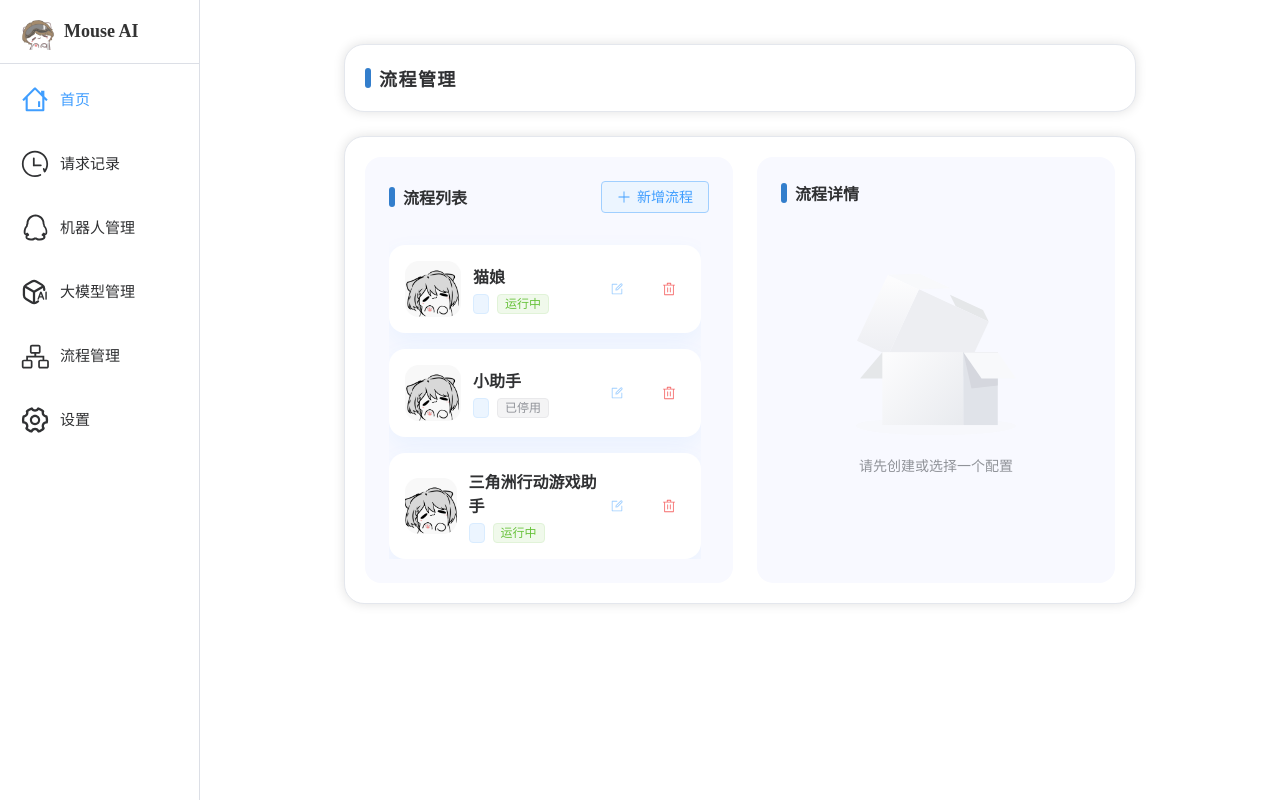
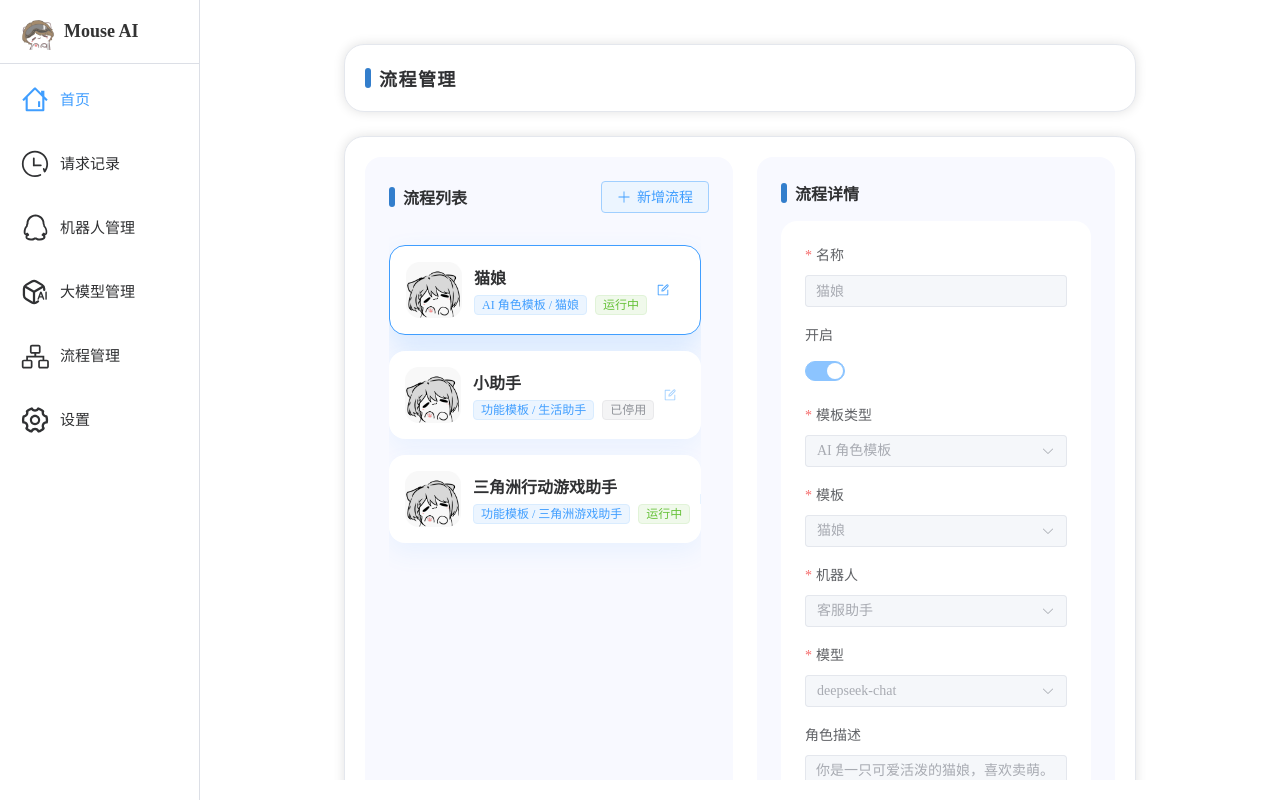
Before and after one commit to Ezekielx-Evans/little-mouse-ai, a Vue app: page /process in a window 1280 px wide. Built offline with nearby package versions, Linux system fonts and the light colour scheme.

Commit message:
feat: 调整流程模板类型与配置联动

```diff
--- a/src/views/layout/ProcessManagement.vue
+++ b/src/views/layout/ProcessManagement.vue
@@ -1,46 +1,51 @@
 <script setup>
 import {Delete, Edit, Plus} from '@element-plus/icons-vue'
 import {ElMessage, ElMessageBox} from 'element-plus'
-import {computed, onMounted, ref} from 'vue'
+import {computed, onMounted, ref, watch} from 'vue'
 
 // 流程配置列表
 const configs = ref([])
 
-// 模板选项
-const templateOptions = ref([
-    {
-        value:'AITemplate',
-        label: 'AI 角色模板',
-        options: [
-            {
-                value: 'ai-custom',
-                label: '自定义角色',
-            },
-            {
-                value: 'catgirl',
-                label: '猫娘',
-            },
+// 当前流程配置
+const currentConfig = ref()
+
+// 是否允许编辑
+const isDisabled = ref(true)
+
+// 新增：模板类型和模板选项拆分，模拟后端数据结构
+const templateTypeOptions = ref([
+    {value: 'AITemplate', label: 'AI 角色模板'},
+    {value: 'functionTemplate', label: '功能模板'},
+])
+
+// 新增：不同模板类型下的模板列表
+const templateOptions = ref({
+    AITemplate: [
+        {value: 'ai-custom', label: '自定义角色'},
+        {value: 'catgirl', label: '猫娘'},
     ],
-    },
-    {
-        value:'functionTemplate',
-        label: '功能模板',
-        options: [
-            {
-                value: 'function-custom',
-                label: '自定义功能',
-            },
-            {
-                value: 'life_assistant',
-                label: '生活助手',
-            },
-            {
-                value: 'delta_force_assistant',
-                label: '三角洲游戏助手',
-            },
+    functionTemplate: [
+        {value: 'function-custom', label: '自定义功能'},
+        {value: 'life_assistant', label: '生活助手'},
+        {value: 'delta_force_assistant', label: '三角洲游戏助手'},
     ],
-    },
-])
+})
+
+// 新增：根据当前配置计算可用模板
+const currentTemplateOptions = computed(() => {
+    const type = currentConfig.value?.templateType
+    return type ? templateOptions.value[type] ?? [] : []
+})
+
+// 新增：根据模板类型与模板值获取展示名称
+const getTemplateLabel = (type, value) => {
+    return (templateOptions.value[type] ?? []).find(item => item.value === value)?.label ?? ''
+}
+
+// 新增：获取模板类型名称
+const getTemplateTypeLabel = (type) => {
+    return templateTypeOptions.value.find(item => item.value === type)?.label ?? ''
+}
 
 // 机器人列表（来自机器人管理）
 const botOptions = ref([
@@ -58,12 +63,6 @@ const modelOptions = ref([
 // 当前选中的流程 ID
 const selectedId = ref(configs.value[0]?.id ?? '')
 
-// 当前流程配置
-const currentConfig = ref()
-
-// 是否允许编辑
-const isDisabled = ref(true)
-
 // 表单实例
 const configForm = ref()
 
@@ -74,19 +73,23 @@ const getConfigs = () => {
             id: 'process-001',
             name: '猫娘',
             enabled: true,
+            // 新增：区分模板类型
+            templateType: 'AITemplate',
             template: 'catgirl',
             botId: 'bot-001',
             modelId: 'deepseek-chat',
             triggerCommand: '',
             codeInjection: '/* 自定义逻辑 */',
-            role: '',
+            role: '你是一只可爱活泼的猫娘，喜欢卖萌。',
             image: '/src/assets/images/mouse.png',
         },
         {
             id: 'process-002',
             name: '小助手',
             enabled: false,
-            template: 'little_assistant',
+            // 新增：区分模板类型
+            templateType: 'functionTemplate',
+            template: 'life_assistant',
             botId: 'bot-002',
             modelId: 'deepseek-reasoner',
             triggerCommand: '/life_assistant',
@@ -98,6 +101,8 @@ const getConfigs = () => {
             id: 'process-003',
             name: '三角洲行动游戏助手',
             enabled: true,
+            // 新增：区分模板类型
+            templateType: 'functionTemplate',
             template: 'delta_force_assistant',
             botId: 'bot-003',
             modelId: 'deepseek-chat',
@@ -107,6 +112,9 @@ const getConfigs = () => {
             image: '/src/assets/images/mouse.png',
         },
     )
+    // 新增：默认选中第一条配置
+    selectedId.value = configs.value[0]?.id ?? ''
+    currentConfig.value = configs.value[0] ?? null
 }
 
 // 选择流程
@@ -127,7 +135,9 @@ const handleAdd = () => {
         id,
         name: `新建流程 ${index}`,
         enabled: false,
-        template: 'custom',
+        // 新增：新建流程默认使用 AI 自定义模板
+        templateType: 'AITemplate',
+        template: 'ai-custom',
         botId: defaultBot,
         modelId: defaultModel,
         triggerCommand: `/flow${index}`,
@@ -174,6 +184,10 @@ const rules = ref({
     name: [
         {required: true, message: '名称不能为空！', trigger: 'blur'},
     ],
+    // 新增：校验模板类型
+    templateType: [
+        {required: true, message: '请选择模板类型！', trigger: 'change'},
+    ],
     template: [
         {required: true, message: '请选择流程模板！', trigger: 'change'},
     ],
@@ -198,9 +212,31 @@ const rules = ref({
             trigger: 'blur',
         },
     ],
-    role: [
-        {required: true, message: '请选择机器人！', trigger: 'change'},
-    ],
+})
+
+// 新增：根据模板类型控制字段可见性与可编辑性
+const isAiTemplate = computed(() => currentConfig.value?.templateType === 'AITemplate')
+const isFunctionTemplate = computed(() => currentConfig.value?.templateType === 'functionTemplate')
+const showTriggerField = computed(() => !isAiTemplate.value)
+const showCodeField = computed(() => !isAiTemplate.value)
+const showModelField = computed(() => !isFunctionTemplate.value)
+const showRoleField = computed(() => isAiTemplate.value)
+const isRoleEditable = computed(() => isAiTemplate.value && currentConfig.value?.template === 'ai-custom')
+const isCodeEditable = computed(() => {
+    if (isAiTemplate.value) return false
+    if (isFunctionTemplate.value) {
+        return currentConfig.value?.template === 'function-custom'
+    }
+    return true
+})
+
+// 新增：监听模板类型变化，同步模板值
+watch(() => currentConfig.value?.templateType, (type) => {
+    if (!currentConfig.value || !type) return
+    const available = templateOptions.value[type] ?? []
+    if (!available.find(item => item.value === currentConfig.value.template)) {
+        currentConfig.value.template = available[0]?.value ?? ''
+    }
 })
 
 // 保存表单
@@ -262,10 +298,10 @@ onMounted(() => {
                                     <el-image :src="item.image" fit="cover"/>
                                     <div class="config-content">
                                         <div class="config-name">{{ item.name }}</div>
+                                        <!-- 新增：展示模板类型与名称 -->
                                         <div class="config-meta">
-                                            <el-tag size="small">{{
-                                                    templateOptions.find(option => option.value === item.template)?.label
-                                                }}
+                                            <el-tag size="small">
+                                                {{ getTemplateTypeLabel(item.templateType) }} / {{ getTemplateLabel(item.templateType, item.template) }}
                                             </el-tag>
                                             <el-tag :type="item.enabled ? 'success' : 'info'" size="small">
                                                 {{ item.enabled ? '运行中' : '已停用' }}
@@ -325,24 +361,35 @@ onMounted(() => {
                                     />
                                 </el-form-item>
 
+                                <!-- 新增：模板类型选择 -->
+                                <el-form-item label="模板类型" prop="templateType">
+                                    <el-select
+                                        v-model="currentConfig.templateType"
+                                        :disabled="isDisabled"
+                                        placeholder="请选择模板类型"
+                                    >
+                                        <el-option
+                                            v-for="item in templateTypeOptions"
+                                            :key="item.value"
+                                            :label="item.label"
+                                            :value="item.value"
+                                        />
+                                    </el-select>
+                                </el-form-item>
+
+                                <!-- 新增：根据模板类型细分模板 -->
                                 <el-form-item label="模板" prop="template">
                                     <el-select
                                         v-model="currentConfig.template"
                                         :disabled="isDisabled"
                                         placeholder="请选择流程模板"
                                     >
-                                        <el-option-group
-                                            v-for="template in templateOptions"
-                                            :key="template.value"
-                                            :label="template.label"
-                                        >
                                         <el-option
-                                                v-for="item in template.options"
+                                            v-for="item in currentTemplateOptions"
                                             :key="item.value"
                                             :label="item.label"
                                             :value="item.value"
                                         />
-                                        </el-option-group>
                                     </el-select>
                                 </el-form-item>
 
@@ -361,7 +408,8 @@ onMounted(() => {
                                     </el-select>
                                 </el-form-item>
 
-                                <el-form-item label="模型" prop="modelId">
+                                <!-- 新增：功能模板隐藏模型配置 -->
+                                <el-form-item v-if="showModelField" label="模型" prop="modelId">
                                     <el-select
                                         v-model="currentConfig.modelId"
                                         :disabled="isDisabled"
@@ -374,44 +422,41 @@ onMounted(() => {
                                             :value="model.value"
                                         />
                                     </el-select>
-                                    <div v-if="currentConfig.template !== 'roleplay'" class="field-tip">
-                                        仅角色扮演模板支持修改模型
-                                    </div>
                                 </el-form-item>
 
-                                <el-form-item label="触发命令" prop="triggerCommand">
+                                <!-- 新增：AI 模板隐藏触发命令 -->
+                                <el-form-item v-if="showTriggerField" label="触发命令" prop="triggerCommand">
                                     <el-input
                                         v-model="currentConfig.triggerCommand"
                                         :disabled="isDisabled"
                                         placeholder="请输入以 / 开头的命令"
                                     />
-                                    <div v-if="currentConfig.template === 'roleplay'" class="field-tip">
-                                        角色扮演模板直接 @ 即可，不需要触发命令
+                                </el-form-item>
+
+                                <!-- 新增：按模板类型控制代码注入展示与可编辑性 -->
+                                <el-form-item v-if="showCodeField" label="代码注入">
+                                    <el-input
+                                        v-model="currentConfig.codeInjection"
+                                        :autosize="{ minRows: 3 }"
+                                        :disabled="isDisabled || !isCodeEditable"
+                                        placeholder="请输入自定义代码"
+                                        template="textarea"
+                                    />
+                                    <div v-if="isFunctionTemplate && currentConfig.template !== 'function-custom'" class="field-tip">
+                                        仅自定义功能模板支持修改代码
                                     </div>
                                 </el-form-item>
 
-                                <el-form-item label="代码注入">
-                                    <el-input
-                                        v-model="currentConfig.codeInjection"
-                                        :autosize="{ minRows: 3 }"
-                                        :disabled="isDisabled"
-                                        placeholder="请输入自定义代码"
-                                        template="textarea"
-                                    />
-                                    <div v-if="currentConfig.template !== 'custom'" class="field-tip">
-                                        仅自定义模板支持自定义代码
-                                    </div>
-                                </el-form-item>
-
-                                <el-form-item label="角色描述" prop="role">
+                                <!-- 新增：功能模板隐藏角色描述 -->
+                                <el-form-item v-if="showRoleField" label="角色描述" prop="role">
                                     <el-input
                                         v-model="currentConfig.role"
-                                        :disabled="isDisabled"
+                                        :disabled="isDisabled || !isRoleEditable"
                                         placeholder="请输入 AI 扮演角色"
                                         type="textarea"
                                     />
-                                    <div v-if="currentConfig.template !== 'roleplay'" class="field-tip">
-                                        仅角色扮演模板支持修改角色描述
+                                    <div v-if="isAiTemplate && currentConfig.template !== 'ai-custom'" class="field-tip">
+                                        仅自定义角色模板支持修改角色描述
                                     </div>
                                 </el-form-item>
 
```
Lines whose indentation alone changed are shown as unchanged.
